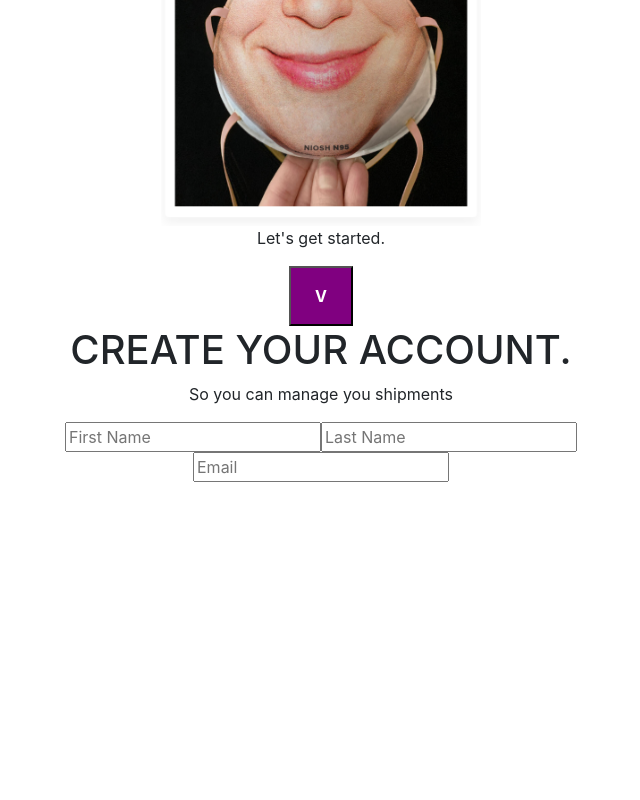
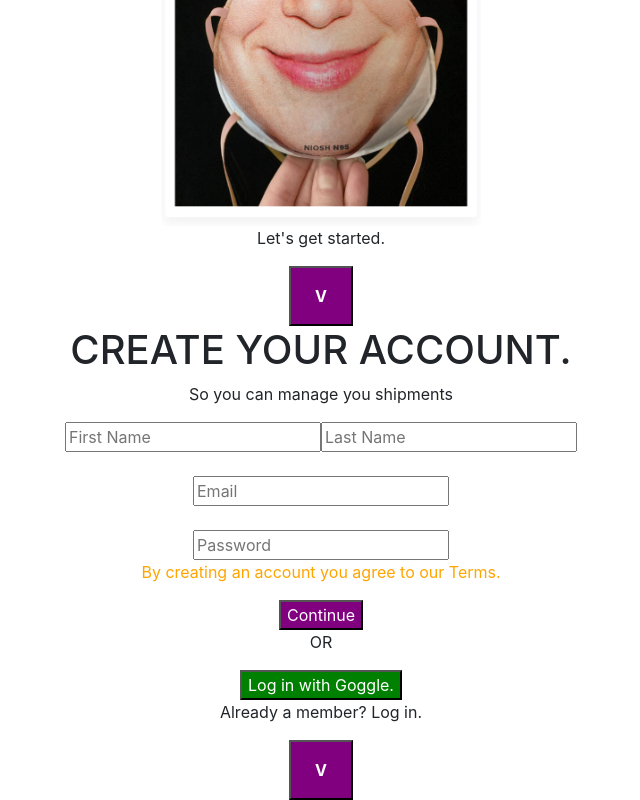
Before and after one commit to toshvelaga/myfacescreen, a React (Create React App) app: page /get-started in a window 1280 px wide. Shown: the part 352-1152 px from the top of the page, without its empty margins (319-959 px from the left). Before the commit the page ends 834 px from the top, so only its background shows below. Built offline with nearby package versions, Linux system fonts and the light colour scheme.

Commit message:
added div5 to getstarted page

```diff
--- a/src/containers/GetStarted/GetStarted.js
+++ b/src/containers/GetStarted/GetStarted.js
@@ -11,7 +11,8 @@ class GetStarted extends Component {
     state = {
         part2: 'none',
         part3: 'none',
-        part4: 'none'
+        part4: 'none',
+        part5: 'none'
     }
 
     showDiv2 = () => {
@@ -24,6 +25,10 @@ class GetStarted extends Component {
 
     showDiv4 = () => {
         this.setState({part4: 'contents'})
+    }
+
+    showDiv5 = () => {
+        this.setState({part5: 'contents'})
     }
 
     render() {
@@ -100,8 +105,21 @@ class GetStarted extends Component {
                 <input type="text" id="lastname" name="lastname" placeholder="Last Name" />
             </span>
             <br></br>
+            <br></br>
             <input type="email" id="email" name="email" placeholder="Email" />
+            <br></br>
+            <br></br>
+            <input type="password" id="password" name="password" placeholder="Password" />
+            <p style={{color: 'orange'}}>By creating an account you agree to our Terms.</p>
+            <PurpleButton name="Continue" color="purple" />
+            <p>OR</p>
+            <PurpleButton name="Log in with Goggle." color="green" />
+            <p>Already a member? Log in.</p>
+            <SquareButton fx={this.showDiv5}/>
         </div>
+
+        {/* CONTAINER 6 */}
+
 
         </>);
     }
```
